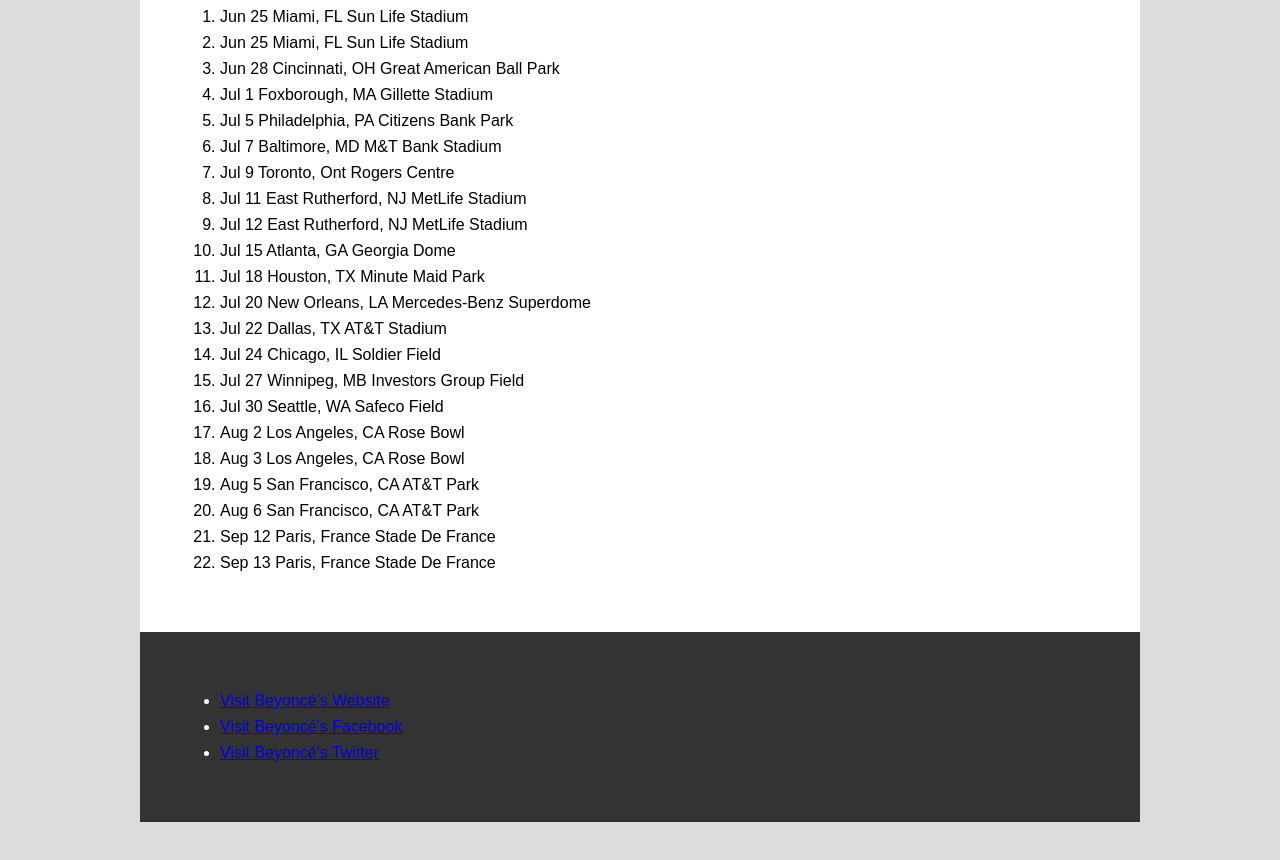
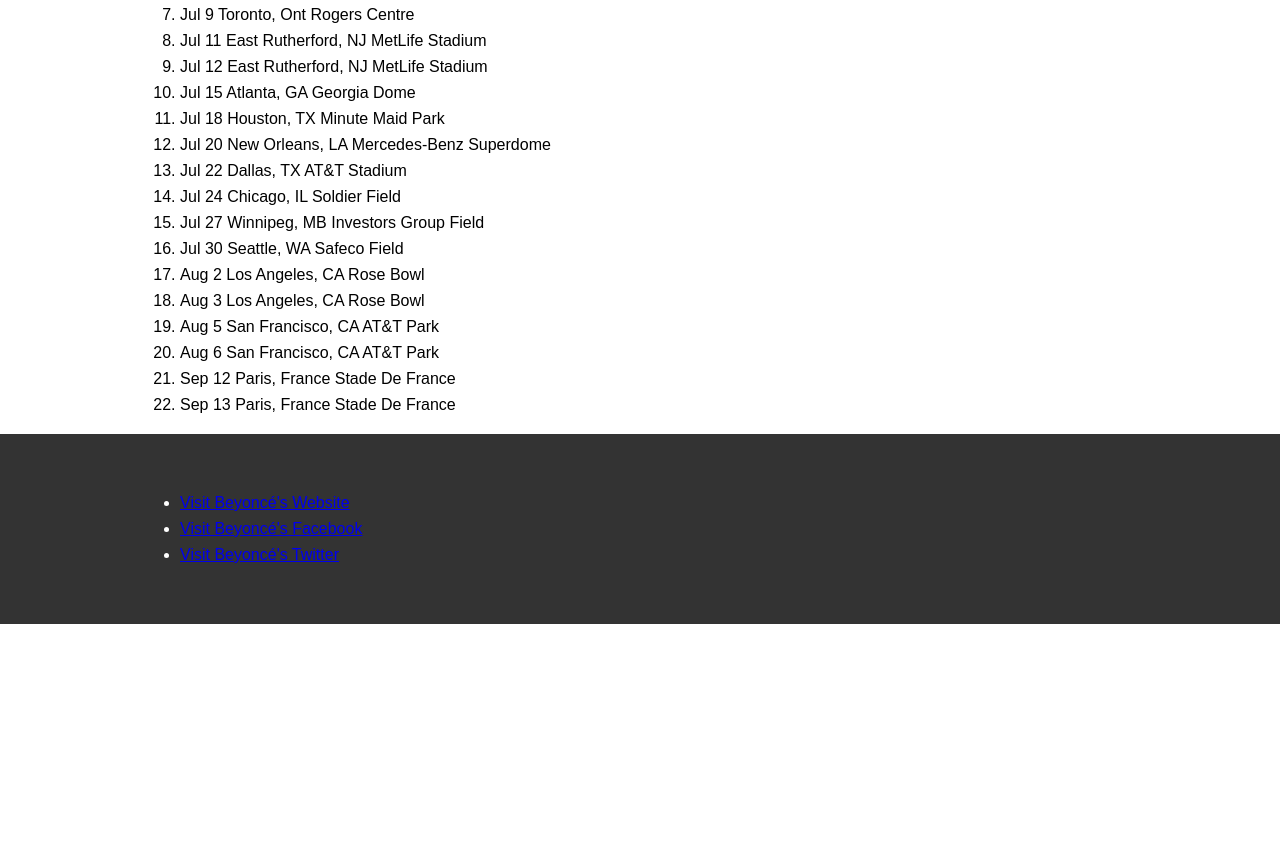
Before and after one commit to saracope/gswo-workshop, a plain HTML site: page beyonce-website/beyonce-templated-website/index.html in a window 1280 px wide. Shown: the part 1630-2490 px from the top of the page. After the commit the page ends 2254 px from the top, so only its background shows below. Drawn offline with Linux system fonts and the light colour scheme.

Commit message:
Modified beyonce theme to be full width

```diff
--- a/beyonce-website/beyonce-templated-website/index.html
+++ b/beyonce-website/beyonce-templated-website/index.html
@@ -10,8 +10,8 @@
 
   <body>
 
-    <div class="site">
-      <div class="site-header">
+    <div class="site-header">
+      <div class="wrapper">
         <h1 class="site-title">Beyonc&eacute;</h1>
         <div class="site-navigation">
           <ul>
@@ -19,13 +19,14 @@
             <li><a href="https://www.youtube.com/watch?v=ZUXTMOTTGew" target="_blank" title="Videos">Videos</a></li>
             <li><a href="#about" title="About">About</a></li>
           </ul>
-        </div><!-- .site-navigation -->
-      </div><!-- .site-header -->
+        </div><!-- .wrapper -->
+      </div><!-- .site-navigation -->
+    </div><!-- .site-header -->
 
-      <img src="images/on-the-run-tour.jpg" alt="On the Run Tour - Beyonc&eacute; &amp; Jay Z" />
+    <img src="images/on-the-run-tour.jpg" alt="On the Run Tour - Beyonc&eacute; &amp; Jay Z" class="hero-image" />
 
-      <div class="site-content">
-
+    <div class="site-content about-content">
+      <div class="wrapper">
         <h2 id="about">About</h2>
 
         <p>Beyonc&eacute; Knowles is a multi-platinum, Grammy Award-winning recording artist who's acclaimed for her thrilling vocals, videos and live shows.</p>
@@ -33,7 +34,11 @@
         <img src="images/beyonce-knowles.jpg" alt="Beyonc&eacute; Knowles" />
 
         <p>One of the most recognizable figures in contemporary music, Beyonc&eacute; rose to fame as the central member of pop-R&amp;B group Destiny's Child before embarking on a multi-platinum, record-breaking solo career in 2001. Booming record sales, Grammy awards, movie roles, and marriage to rapper/CEO Jay-Z combined to heighten her profile in the 2000s. Billboard named her female artist of the decade, while the RIAA acknowledged that, through 64 gold and platinum certifications, she was the decade's top-selling artist. Once she released her fifth solo album in 2013, it was evident that the singer, songwriter, and dancer wasn't merely an entertainer but a progressive artist as well.</p>
+      </div><!-- .wrapper -->
+    </div><!-- .site-content .about-content -->
 
+    <div class="site-content tour-content">
+      <div class="wrapper">
         <h2 id="tour-dates">Tour Dates</h2>
 
         <ol>
@@ -60,19 +65,20 @@
           <li>Sep 12 Paris, France Stade De France</li>
           <li>Sep 13 Paris, France Stade De France</li>
         </ol>
+      </div><!-- .wrapper -->
+    </div><!-- .site-content .tour-content -->
 
-      </div><!-- .site-content -->
-
-      <div class="site-footer">
+    <div class="site-footer">
+      <div class="wrapper">
         <div class="footer-navigation">
           <ul>
             <li><a href="http://www.beyonce.com/" target="_blank" alt="Visit Beyonc&eacute;'s Website">Visit Beyonc&eacute;'s Website</a></li>
             <li><a href="https://www.facebook.com/beyonce" target="_blank" alt="Visit Beyonc&eacute;'s Facebook">Visit Beyonc&eacute;'s Facebook</a></li>
             <li><a href="https://twitter.com/Beyonce" target="_blank" alt="Visit Beyonc&eacute;'s Twitter">Visit Beyonc&eacute;'s Twitter</a></li>
           </ul>
-        </div>
-      </div><!-- .site-footer -->
-    </div><!-- .site -->
+        </div><!-- .footer-navigation -->
+      </div><!-- .wrapper -->
+    </div><!-- .site-footer -->
 
   </body>
 </html>
--- a/beyonce-website/beyonce-templated-website/styles.css
+++ b/beyonce-website/beyonce-templated-website/styles.css
@@ -1,6 +1,6 @@
 /*
-  Website Name: One Column Layout
-  Description: A one column layout for a website.
+  Website Name: Full Width Layout
+  Description: A full width layout with a sidebar for a website.
   Author(s): Your Name(s)...
 
 Contents
@@ -17,16 +17,12 @@
 /* =Structure
 --------------------------------------------------------------*/
 body {
-  background-color: #ddd;
-  padding: 40px;
   font-size: 16px;
   line-height: 26px;
 }
-.site {
-  background-color: white;
+.wrapper {
   max-width: 1000px;
   margin: auto;
-  overflow: hidden;
 }
 
 /* =Elements
@@ -79,8 +75,11 @@
 
 /* =Content
 --------------------------------------------------------------*/
+.content-wrapper {
+  padding: 40px;
+}
 .site-content {
-  padding: 40px;
+
 }
 
 /* =Footer
@@ -108,7 +107,15 @@
     padding: 0 0 0 20px;
   }
 
+  /* =Content */
+  .site-content {
+    border: none;
+  }
+
   /* =Footer */
+  .site-footer {
+    clear: both;
+  }
   .site-footer .column {
     width: 32%;
     float: left;
```
